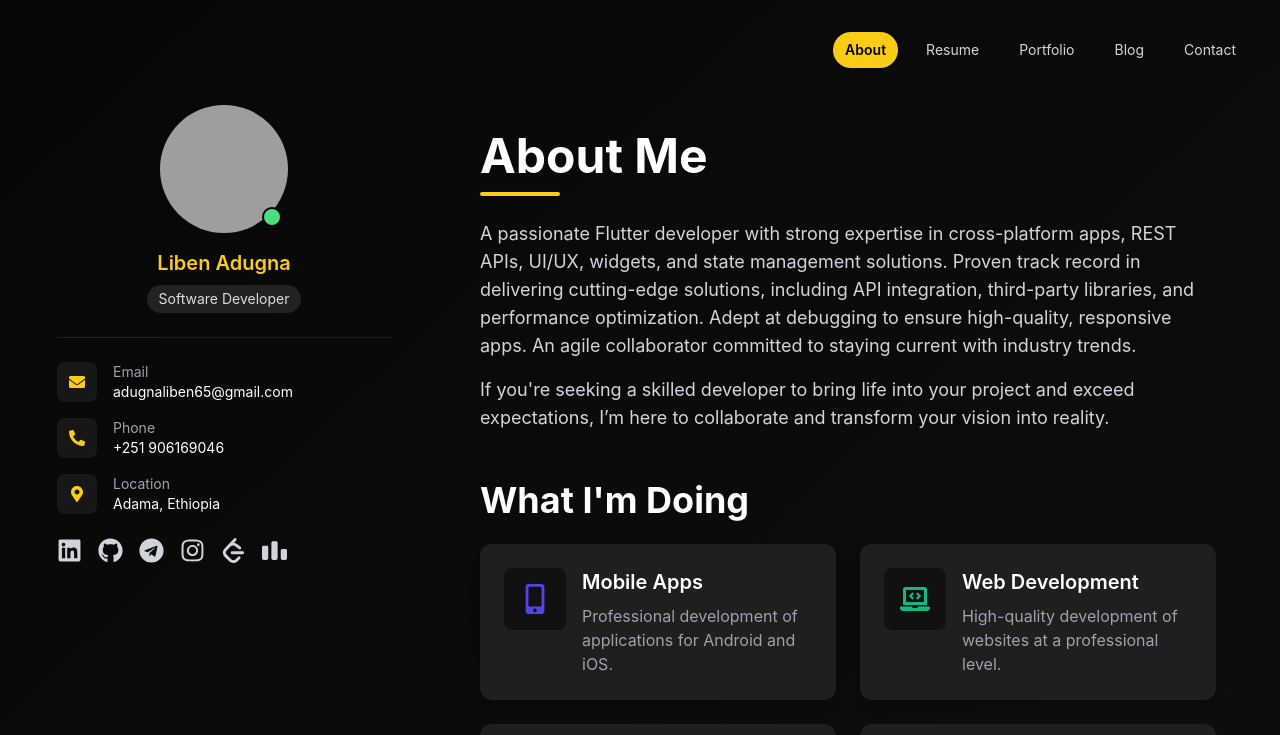
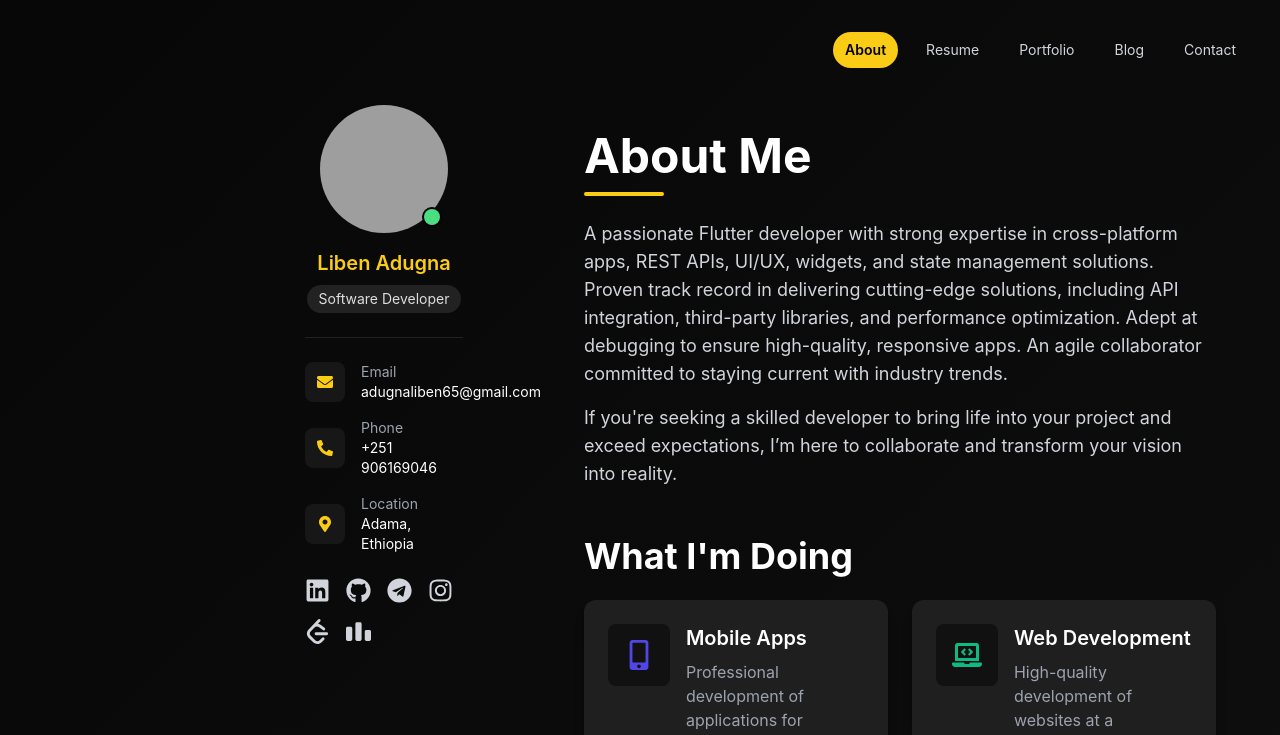
Before and after one commit to Lib1221/Liben_Adugna, a React (Vite) app: page / in a window 1280 px wide. Shown: the top 735 px of the page. Built offline with nearby package versions, Linux system fonts and the light colour scheme; grey boxes are pictures that could not be loaded.

Commit message:
left side bar making static

```diff
--- a/src/App.tsx
+++ b/src/App.tsx
@@ -11,13 +11,15 @@ function App() {
 
       {/* 🧱 Main layout */}
       <div className="relative z-10 p-8 max-w-7xl mx-auto grid grid-cols-12 gap-8">
-        {/* Left sidebar */}
-        <div className="col-span-12 lg:col-span-4">
-          <Sidebar />
+        {/* Left sidebar - fixed but slightly inward */}
+        <div className="col-span-12 lg:col-span-3">
+          <div className="lg:fixed lg:top-30 lg:left-[20%] lg:h-screen lg:w-[20%] p-6">
+            <Sidebar />
+          </div>
         </div>
 
-        {/* Right main content */}
-        <div className="col-span-12 lg:col-span-8">
+        {/* Right main content - more width & centered feel */}
+        <div className="col-span-12 lg:col-span-9 lg:ml-[23%]">
           <Main />
         </div>
       </div>
```
